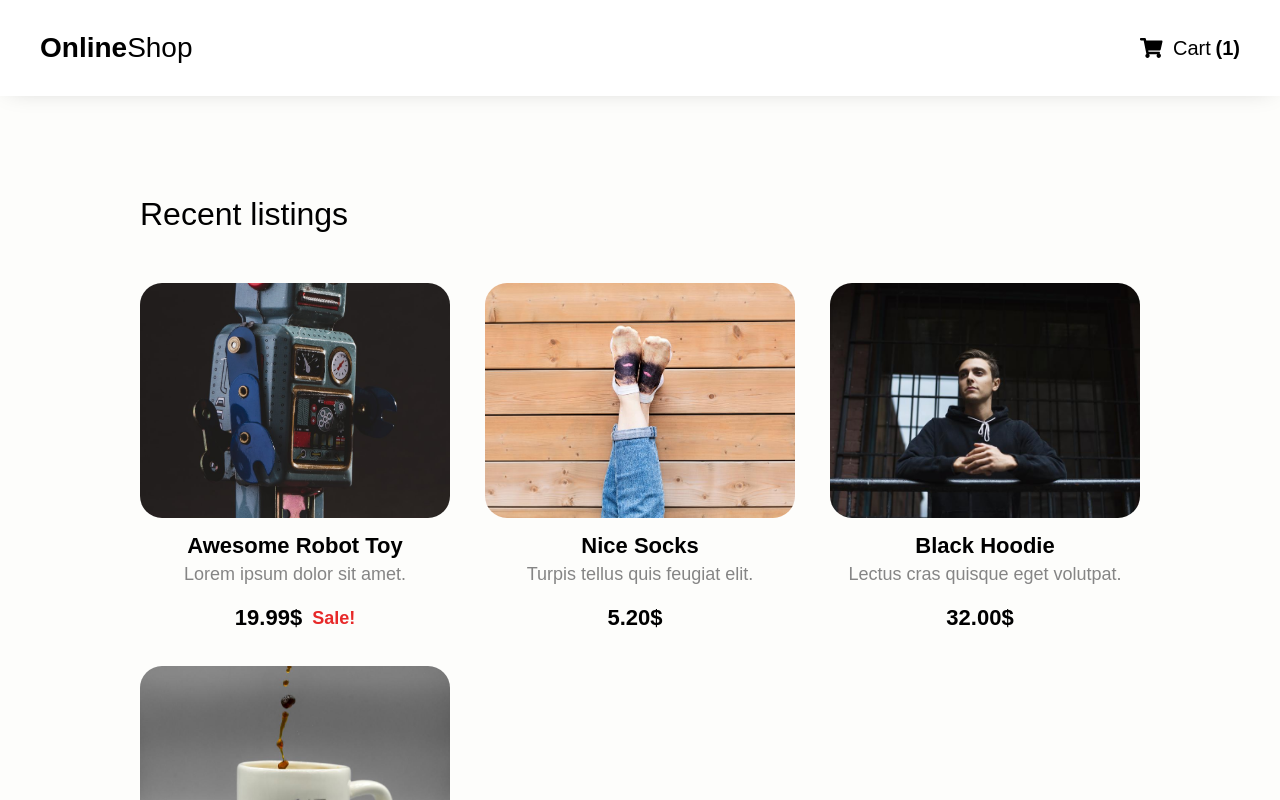
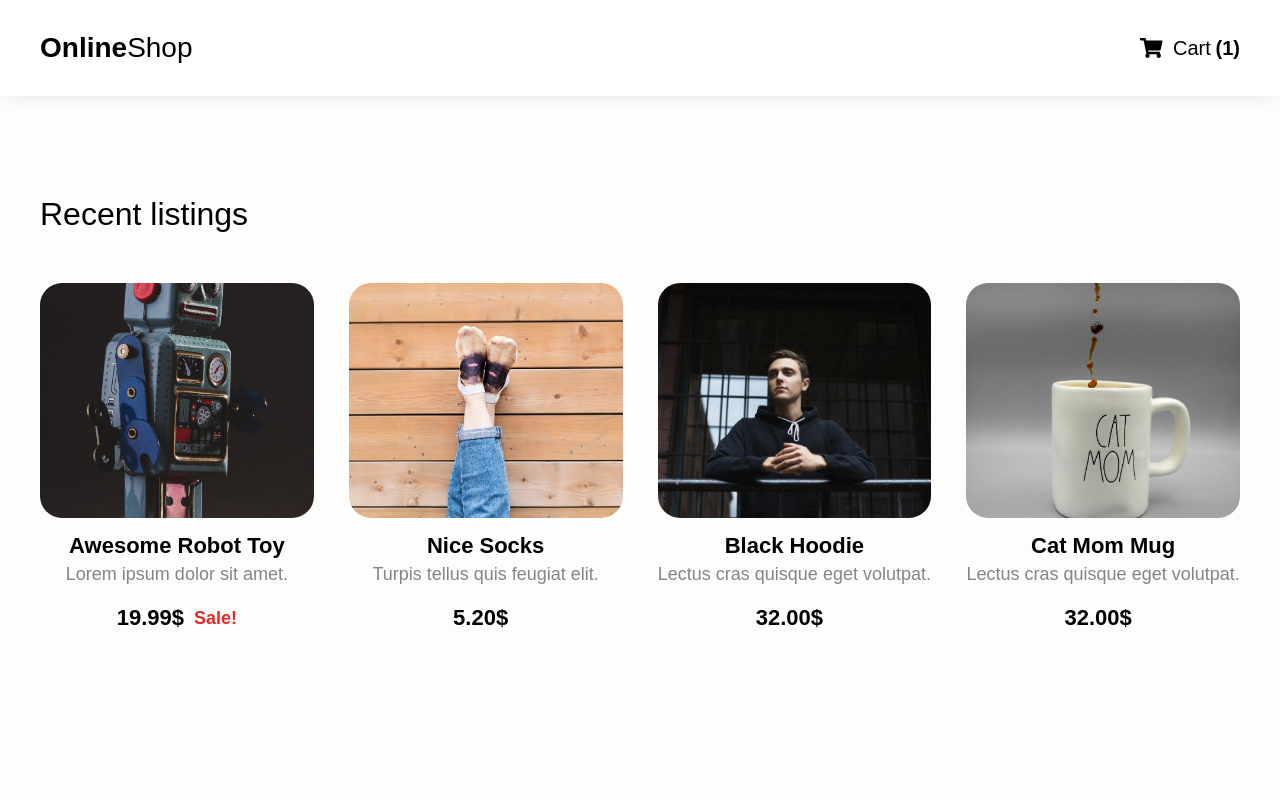
Before and after one commit to kcholew4/vue-shop-demo, a Vue app: page / in a window 1280 px wide. Shown: the top 800 px of the page. Built offline with nearby package versions, Linux system fonts and the light colour scheme; data requests are answered from the project's data file; a web font is replaced by a local one.

Commit message:
Stretch container to fit more products in a row

```diff
--- a/src/views/Home.vue
+++ b/src/views/Home.vue
@@ -55,7 +55,7 @@ export default {
 .content-container {
   box-sizing: content-box;
   padding: 0 25px 0 25px;
-  max-width: 1000px;
+  max-width: 1200px;
   margin: 0 auto 0 auto;
 }
 
@@ -74,7 +74,7 @@ export default {
 
   &__container {
     display: grid;
-    grid-template-columns: repeat(auto-fit, minmax(280px, 1fr));
+    grid-template-columns: repeat(auto-fit, minmax(240px, 1fr));
     grid-column-gap: 35px;
     grid-row-gap: 35px;
   }
```
